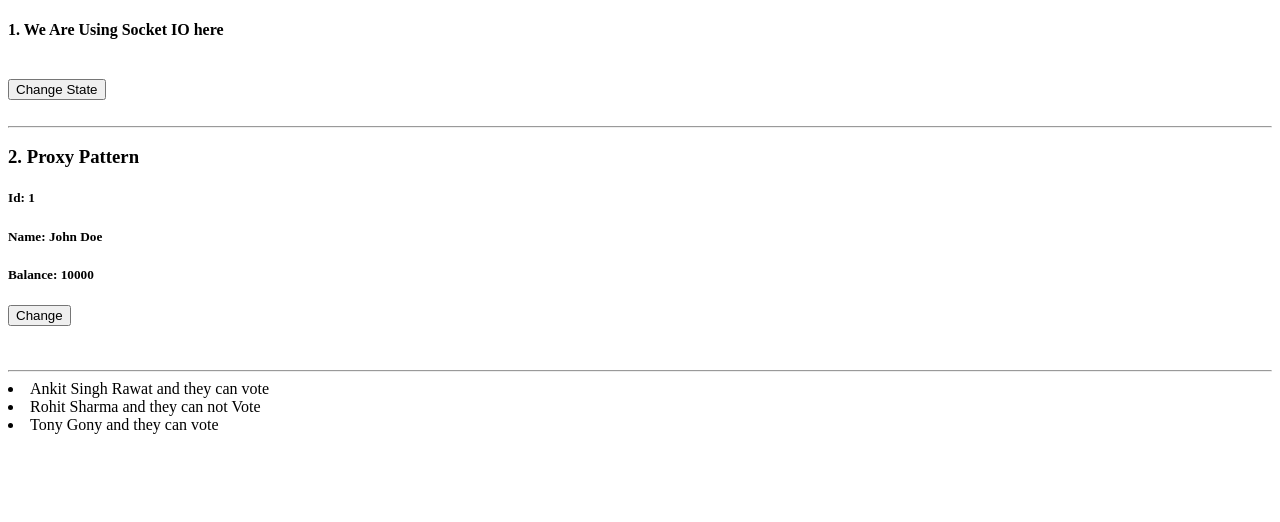
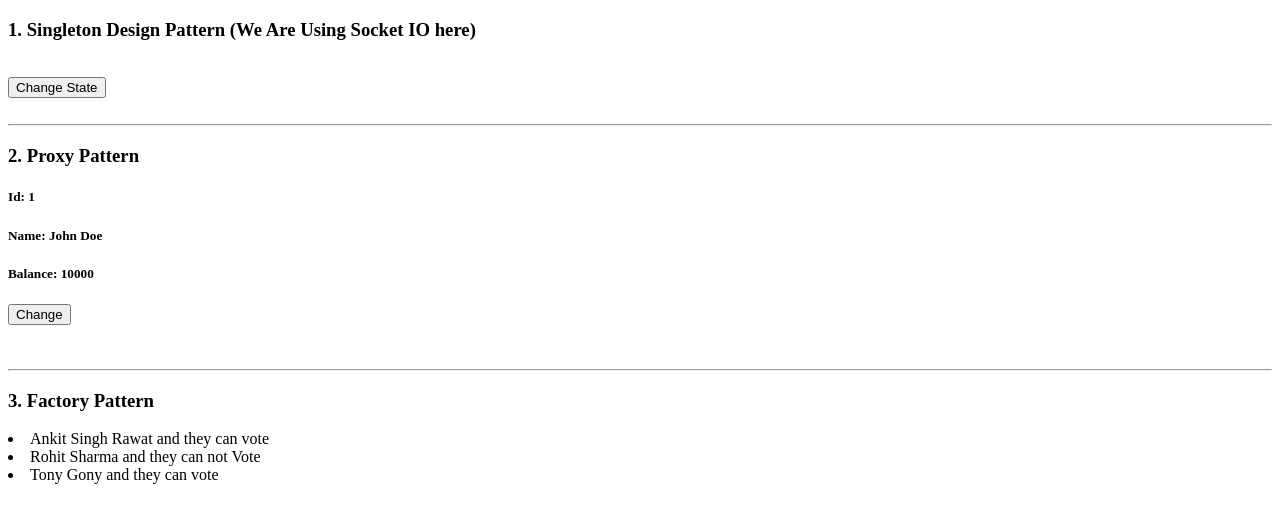
Before and after one commit to AnkitSinghRawat1/Design-Patterns, a React (Vite) app: page / in a window 1280 px wide. Shown: the top 522 px of the page. Built offline with nearby package versions, Linux system fonts and the light colour scheme.

Commit message:
'minor changes'

```diff
--- a/src/App.js
+++ b/src/App.js
@@ -16,7 +16,7 @@ export function App() {
     const [state, setState] = useState(0)
     return(
         <div>
-            <h4>1. We Are Using Socket IO here</h4>
+            <h3>1. Singleton Design Pattern (We Are Using Socket IO here)</h3>
             <br></br>
 
             <button onClick={()=> { setState(prev => prev+1)}}>
--- a/src/FactoryPattern.jsx
+++ b/src/FactoryPattern.jsx
@@ -31,6 +31,7 @@ there is no chance to create an object with wrong key cox now factory method is
 function FactoryPattern() {
   return (
     <div>
+        <h3>3. Factory Pattern</h3>
       {users?.map((user) => (
         <li>
           {user.getFullName()} and they can{" "}
```
